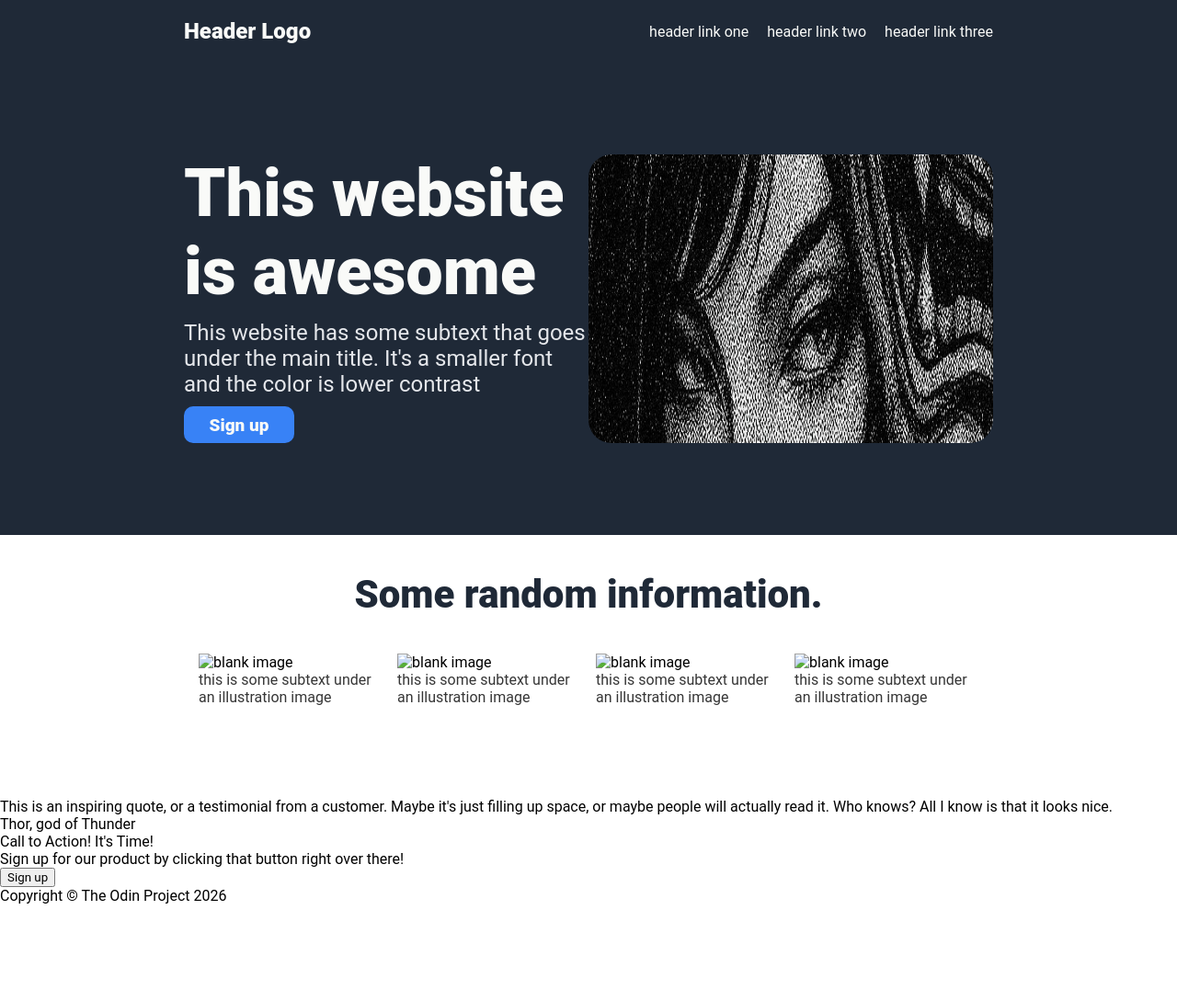
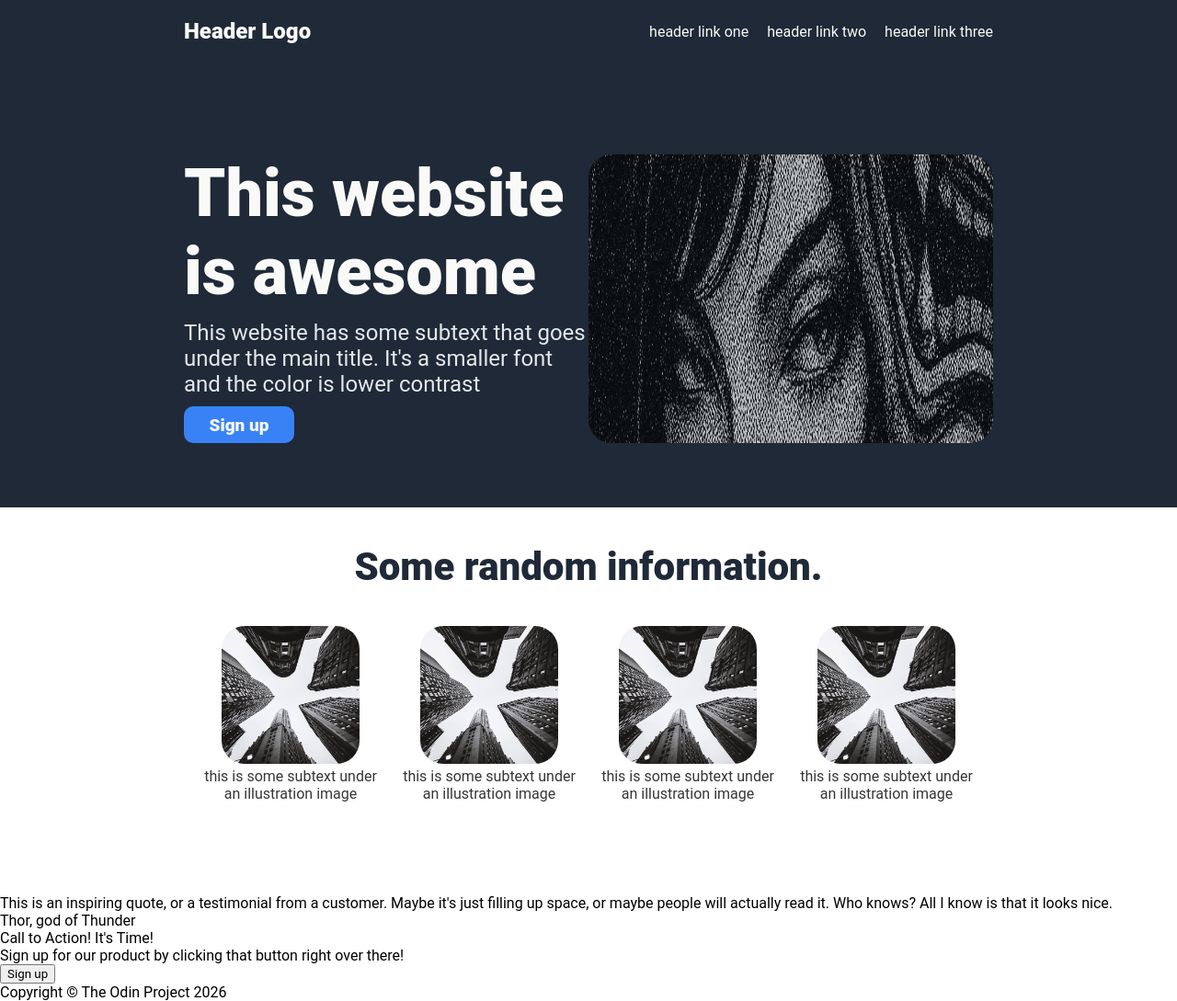
Before and after one commit to strawhatdopa/odin-landing-page, a plain HTML site: page index.html in a window 1280 px wide. Shown: the whole page at 92% size. Before the commit the page ends 984 px from the top, so only its background shows below. Drawn offline with Linux system fonts and the light colour scheme; a web font is replaced by a local one.

Commit message:
Done with the upper body
Added the images
and finished the layout

```diff
--- a/index.html
+++ b/index.html
@@ -47,22 +47,22 @@
         <div class="sri-img-txt">
 
             <div class="img-txt">
-                <img href="bruh-moment.jpg" alt="blank image">
+                <img src="./img/picofbuildings.jpg" alt="blank image" class="four-img">
                 <div class="subtext"> this is some subtext under an illustration image </div>
             </div>
 
             <div class="img-txt">
-                <img href="bruh-moment.jpg" alt="blank image">
+                <img src="./img/picofbuildings.jpg" alt="blank image" class="four-img">
                 <div class="subtext"> this is some subtext under an illustration image </div>
             </div>
 
             <div class="img-txt">
-                <img href="bruh-moment.jpg" alt="blank image">
+                <img src="./img/picofbuildings.jpg" alt="blank image" class="four-img">
                 <div class="subtext"> this is some subtext under an illustration image </div>
             </div>
 
             <div class="img-txt">
-                <img href="bruh-moment.jpg" alt="blank image">
+                <img src="./img/picofbuildings.jpg" alt="blank image" class="four-img">
                 <div class="subtext"> this is some subtext under an illustration image </div>
             </div>
 
--- a/styles.css
+++ b/styles.css
@@ -50,7 +50,7 @@ a {
     display: flex;
     background: #1F2937;
     padding-top: 100px;
-    padding-bottom: 100px;
+    padding-bottom: 70px;
 }
 
 .Hero-Section {
@@ -96,6 +96,7 @@ a {
 .pic-of-bldg {
     width: 100%;
     border-radius: 25px;
+    opacity: 0.75;
 }
 
 /* SOME RANDOM INFORMATION */
@@ -128,4 +129,11 @@ a {
 
 .sri-img-txt .img-txt {
     width: 200px;
+    text-align: center;
 }
+
+.four-img {
+    width: 150px;
+    height: 150px;
+    border-radius: 25px;
+}
```
Also changed, not shown: img/info.txt.
